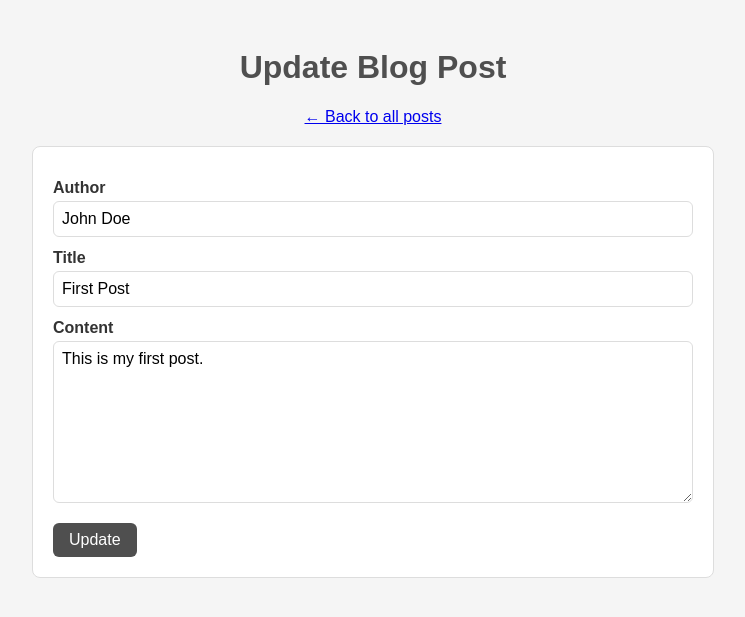
After one commit to schemann/flask-blog, a Flask app: page /update/1 in a window 1280 px wide. The commit adds this page. Shown: the top 617 px of the page, without its empty margins (267-1012 px from the left). Run offline with Flask 3, Linux system fonts and the light colour scheme.

Commit message:
update route and form prefilled with the current post

```diff
--- a/app.py
+++ b/app.py
@@ -23,6 +23,16 @@ def save_posts(posts):
     """Write the list of blog posts to the JSON storage file."""
     with open(POSTS_FILE, "w", encoding="utf-8") as file:
         json.dump(posts, file, indent=4)
+
+
+def fetch_post_by_id(post_id, posts=None):
+    """Return the post with this id from posts (default: the storage file), or None."""
+    if posts is None:
+        posts = load_posts()
+    for post in posts:
+        if post["id"] == post_id:
+            return post
+    return None
 
 
 def next_post_id(posts):
@@ -72,5 +82,28 @@ def delete(post_id):
     save_posts(remaining)
     return redirect(url_for('index'))
 
+
+@app.route('/update/<int:post_id>', methods=['GET', 'POST'])
+def update(post_id):
+    """Show the update form for a post; on POST save the changes and go back home."""
+    blog_posts = load_posts()
+    post = fetch_post_by_id(post_id, blog_posts)
+    if post is None:
+        return "Post not found", 404
+
+    if request.method == 'POST':
+        author = request.form.get('author', '').strip()
+        title = request.form.get('title', '').strip()
+        content = request.form.get('content', '').strip()
+        if not (author and title and content):
+            error = "Please fill in author, title and content."
+            changed = dict(post, author=author, title=title, content=content)
+            return render_template('update.html', post=changed, error=error), 400
+        post.update(author=author, title=title, content=content)
+        save_posts(blog_posts)
+        return redirect(url_for('index'))
+
+    return render_template('update.html', post=post)
+
 if __name__ == '__main__':
     app.run(host="0.0.0.0", port=5000, debug=True)
--- a/templates/index.html
+++ b/templates/index.html
@@ -15,6 +15,7 @@
         <p><em>Written by {{ post.author }}</em></p>
         <p>{{ post.content }}</p>
         <p class="actions">
+            <a class="button" href="{{ url_for('update', post_id=post.id) }}">Update</a>
             <a class="button button-danger" href="{{ url_for('delete', post_id=post.id) }}"
                onclick="return confirm('Delete this post?');">Delete</a>
         </p>
--- /dev/null
+++ b/templates/update.html
@@ -0,0 +1,28 @@
+<!DOCTYPE html>
+<html lang="en">
+<head>
+    <meta charset="UTF-8">
+    <meta name="viewport" content="width=device-width, initial-scale=1.0">
+    <title>Update Blog Post - My Flask Blog</title>
+    <link rel="stylesheet" href="{{ url_for('static', filename='style.css') }}">
+</head>
+<body>
+    <h1>Update Blog Post</h1>
+    <p class="nav"><a href="{{ url_for('index') }}">&larr; Back to all posts</a></p>
+    <form class="post post-form" action="{{ url_for('update', post_id=post['id']) }}" method="POST">
+        {% if error %}
+        <p class="error">{{ error }}</p>
+        {% endif %}
+        <label for="author">Author</label>
+        <input type="text" id="author" name="author" value="{{ post['author'] }}" required>
+
+        <label for="title">Title</label>
+        <input type="text" id="title" name="title" value="{{ post['title'] }}" required>
+
+        <label for="content">Content</label>
+        <textarea id="content" name="content" rows="8" required>{{ post['content'] }}</textarea>
+
+        <button type="submit" class="button">Update</button>
+    </form>
+</body>
+</html>
```
